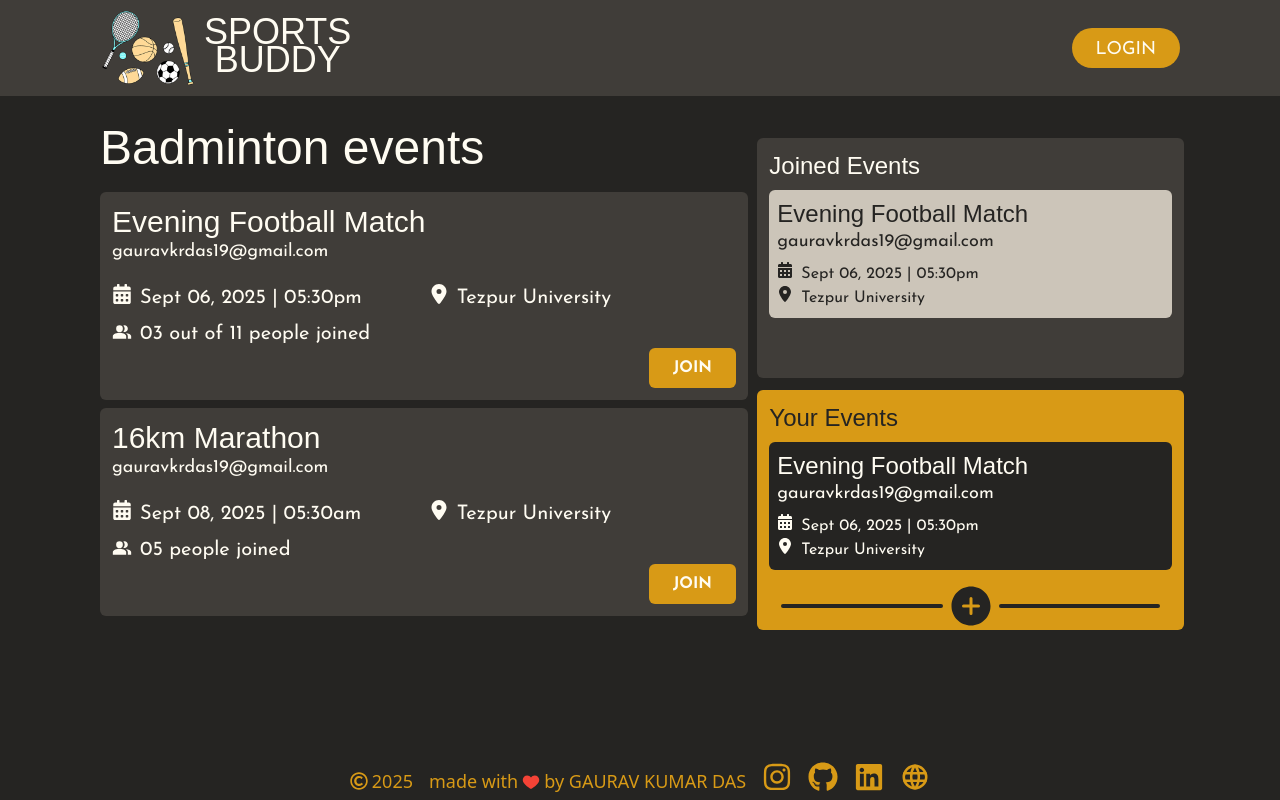
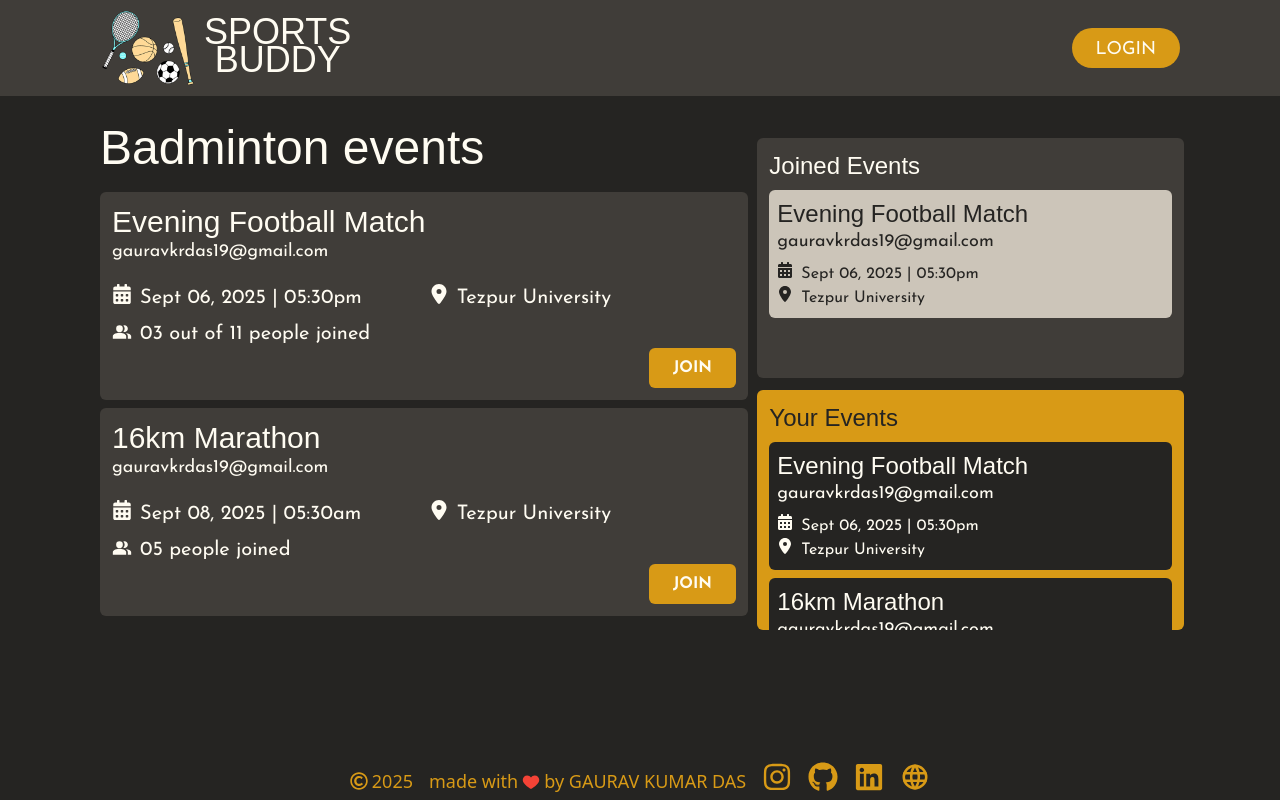
Before and after one commit to gaurav1-9/sports-buddy, a React (Vite) app: page /sports/badminton in a window 1280 px wide. Built offline with nearby package versions, Linux system fonts and the light colour scheme; a web font is replaced by a local one.

Commit message:
events array seperated

```diff
--- a/src/components/PersonalEventDetails.jsx
+++ b/src/components/PersonalEventDetails.jsx
@@ -1,12 +1,12 @@
 import { FaCalendarAlt } from 'react-icons/fa'
 import { FaLocationDot } from 'react-icons/fa6'
 
-const PersonalEventDetails = ({ joinedEvents, secondaryBg, secondaryText }) => {
+const PersonalEventDetails = ({ events, secondaryBg, secondaryText }) => {
     return (
 
         <div className="mb-3 w-full flex flex-col gap-2">
             {
-                joinedEvents.map((event, index) => (
+                events.map((event, index) => (
                     <div
                         key={index}
                         className={`relative rounded-md ${secondaryBg} ${secondaryText} font-josefinSans p-2`}
--- a/src/pages/SportEvents.jsx
+++ b/src/pages/SportEvents.jsx
@@ -1,3 +1,5 @@
+//add no events conditiions
+
 import { useParams } from "react-router-dom"
 import EventLists from "../components/EventLists"
 import PersonalEventDetails from "../components/PersonalEventDetails"
@@ -31,8 +33,24 @@ const SportEvents = () => {
             date: 'Sept 06, 2025',
             time: '05:30pm',
             userEmail: 'gauravkrdas19@gmail.com'
+        }
+    ]
+    const hostedEvents = [
+        {
+            name: "Evening Football Match",
+            location: 'Tezpur University',
+            date: 'Sept 06, 2025',
+            time: '05:30pm',
+            userEmail: 'gauravkrdas19@gmail.com'
         },
-
+        {
+            name: "16km Marathon",
+            location: 'Tezpur University',
+            date: 'Sept 08, 2025',
+            time: '05:30am',
+            peopleJoinded: 5,
+            userEmail: 'gauravkrdas19@gmail.com'
+        }
     ]
 
     const joinEvent = (e) => {
@@ -63,6 +81,7 @@ const SportEvents = () => {
                             joinedEvents={joinedEvents}
                             secondaryBg='bg-timberWolf'
                             secondaryText='text-eerieBlack'
+                            events={joinedEvents}
                         />
                     </div>
 
@@ -74,6 +93,7 @@ const SportEvents = () => {
                             joinedEvents={joinedEvents}
                             secondaryBg='bg-eerieBlack'
                             secondaryText='text-floralWhite'
+                            events={hostedEvents}
                         />
                         <div
                             className="flex justify-center items-center gap-1 px-3 cursor-pointer group mb-3"
```
